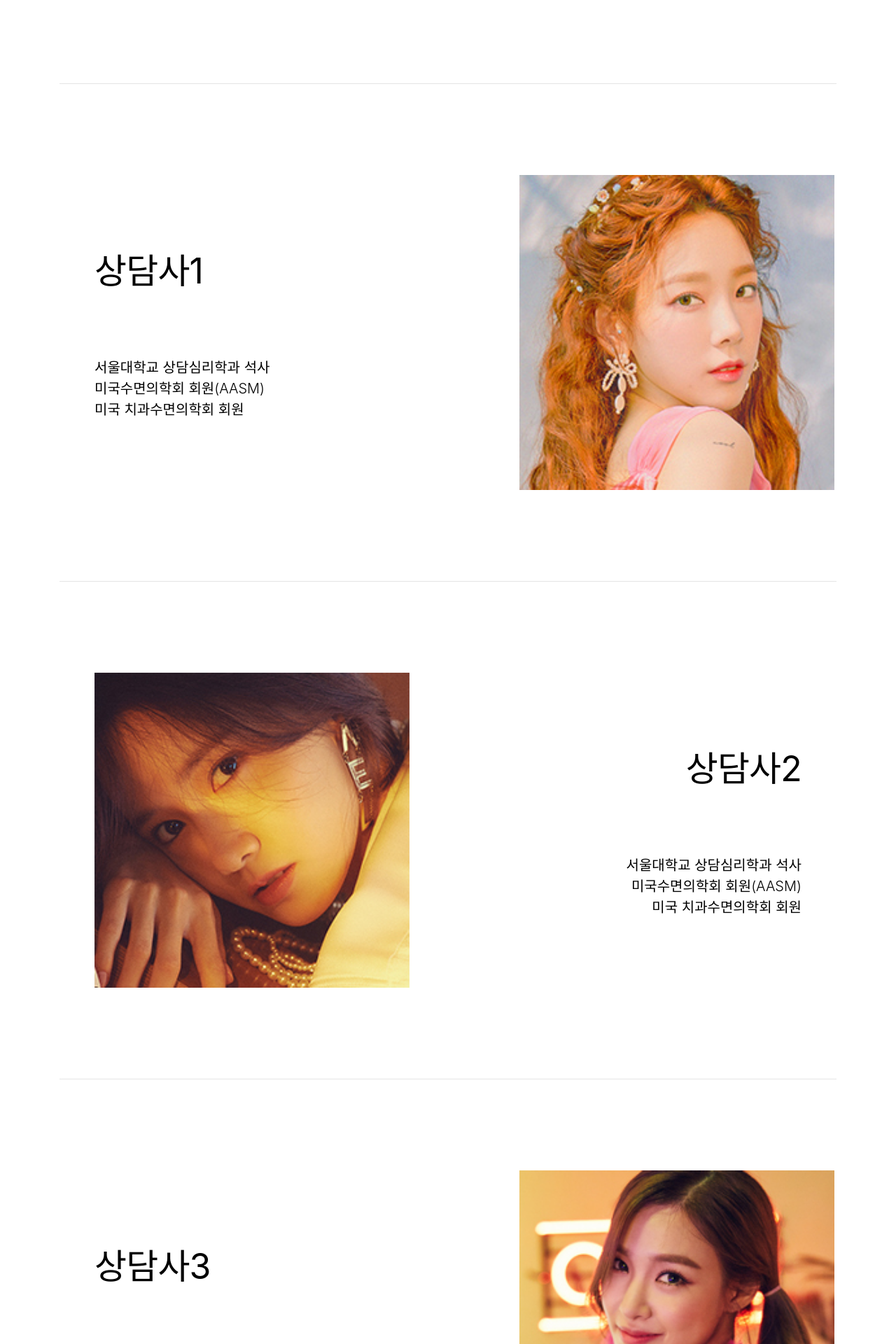
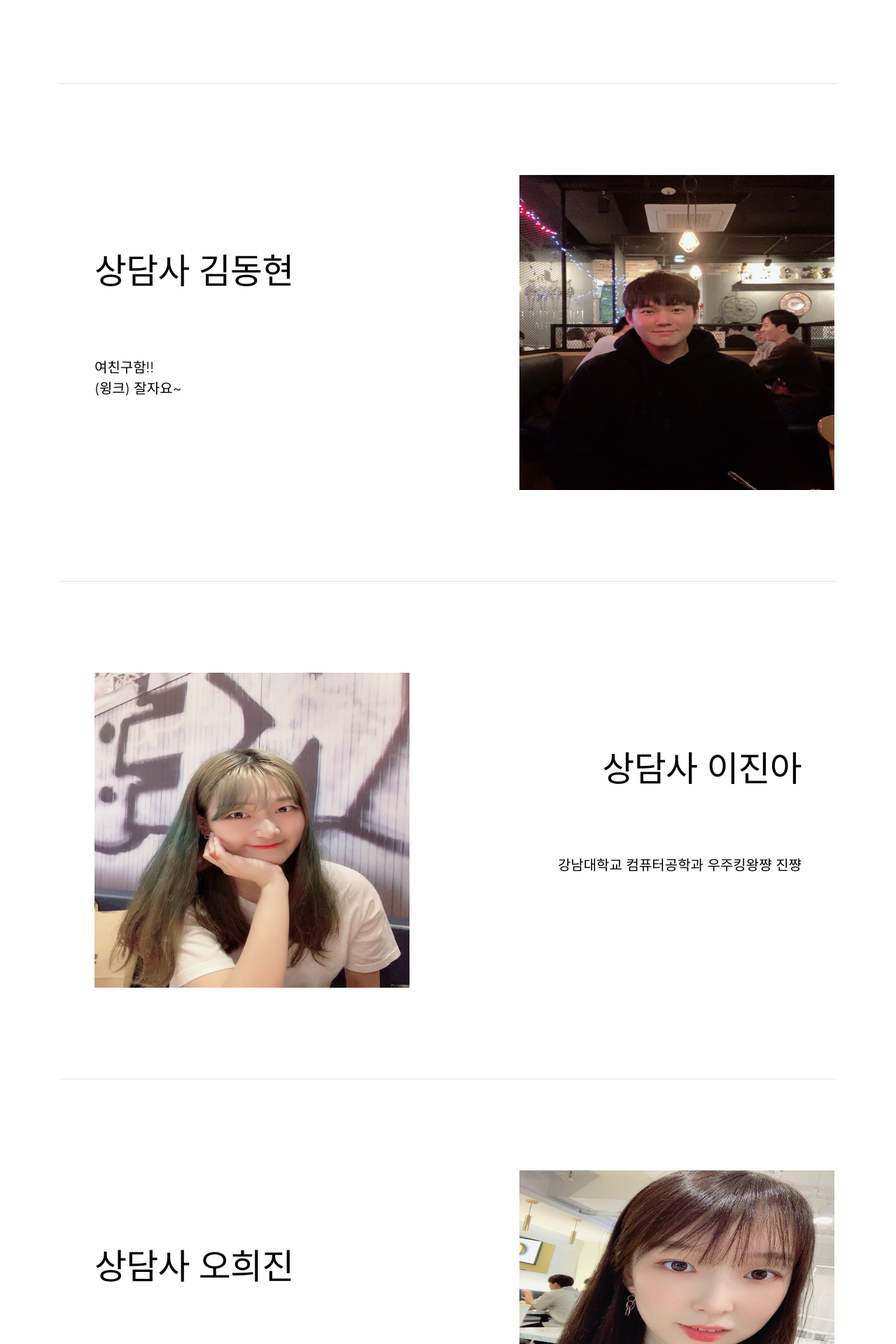
Before and after one commit to DongHyunKIM-Hi/SleepPattern, a Flask app: page / in a window 1280 px wide. Shown: the part 1134-3054 px from the top of the page at 70% size. Run offline with Flask 2, Linux system fonts and the light colour scheme; some libraries are stand-ins or nearby versions.

Commit message:
9.16업데이트
솔루션 안 띄워지는 오류 해결, 상담사 사진, 글귀 업데이트

```diff
--- a/app.py
+++ b/app.py
@@ -233,8 +233,8 @@ def show():
 
 
 
-@app.route('/show1', methods=['GET'])
-def show1():
+@app.route('/showsol', methods=['GET'])
+def showsol():
     name=request.args.get('name')
     want_item=db.solution.find_one({'name': name},{'_id':0})
     order= list(want_item['solution'])
--- a/templates/jalggang.html
+++ b/templates/jalggang.html
@@ -174,12 +174,11 @@
 
             <div class="row featurette">
                 <div class="col-md-7">
-                    <h2 class="featurette-heading">상담사1
-                    </h2>
-                    <p class="lead"><br><br><br>서울대학교 상담심리학과 석사<br>미국수면의학회 회원(AASM)<br> 미국 치과수면의학회 회원</p>
+                    <h2 class="featurette-heading">상담사 김동현</h2>
+                    <p class="lead"><br><br><br>여친구함!!<br>(윙크) 잘자요~</p>
                 </div>
                 <div class="col-md-5">
-                    <img id="counselor1" src="{{ url_for('static', filename='css/images/taeyeon.jpg') }}">
+                    <img id="counselor1" src="{{ url_for('static', filename='css/images/donghyun.jpg') }}">
                 </div>
             </div>
 
@@ -187,12 +186,12 @@
 
             <div class="row featurette">
                 <div class="col-md-7 order-md-2" style="text-align: right;">
-                    <h2 class="featurette-heading">상담사2</h2>
-                    <p class="lead"><br><br><br>서울대학교 상담심리학과 석사<br>미국수면의학회 회원(AASM)<br> 미국 치과수면의학회 회원</p>
+                    <h2 class="featurette-heading">상담사 이진아</h2>
+                    <p class="lead"><br><br><br>강남대학교 컴퓨터공학과 우주킹왕쨩 진쨩</p>
                     </p>
                 </div>
                 <div class="col-md-5 order-md-1">
-                    <img id="counselor2" src="{{ url_for('static', filename='css/images/yoona.jpg') }}">
+                    <img id="counselor2" src="{{ url_for('static', filename='css/images/jinah.jpg') }}">
                 </div>
             </div>
 
@@ -200,11 +199,24 @@
 
             <div class="row featurette">
                 <div class="col-md-7">
-                    <h2 class="featurette-heading">상담사3</h2>
-                    <p class="lead"><br><br><br>서울대학교 상담심리학과 석사<br>미국수면의학회 회원(AASM)<br> 미국 치과수면의학회 회원</p>
+                    <h2 class="featurette-heading">상담사 오희진</h2>
+                    <p class="lead"><br><br><br>아우내 대표 귀요미<br>카와이팸 1기 회장</p>
                 </div>
                 <div class="col-md-5">
-                    <img id="counselor3" src="{{ url_for('static', filename='css/images/tiffany.jpg') }}">
+                    <img id="counselor3" src="{{ url_for('static', filename='css/images/heejin.jpg') }}">
+                </div>
+            </div>
+
+            <hr class="featurette-divider">
+
+            <div class="row featurette">
+                <div class="col-md-7 order-md-2" style="text-align: right;">
+                    <h2 class="featurette-heading">상담사 조영진</h2>
+                    <p class="lead"><br><br><br>강남대 조인성<br>인성 문제 없음<br>믿거조 아님<br>먹는거 잘함</p>
+                    </p>
+                </div>
+                <div class="col-md-5 order-md-1">
+                    <img id="counselor2" src="{{ url_for('static', filename='css/images/youngjin.jpg') }}">
                 </div>
             </div>
 
--- a/templates/popup.html
+++ b/templates/popup.html
@@ -52,7 +52,7 @@
             let name = $('#getget').text();
             $.ajax({
                 type: "GET",
-                url: '/show1?name=' + name,
+                url: '/showsol?name=' + name,
                 data: {},
                 success: function(response) {
                     if (response['result'] == 'success') {
--- a/templates/solution.html
+++ b/templates/solution.html
@@ -115,7 +115,7 @@
 
         function popup1(name) {
             let want_name = name;
-            var win = window.open('/popup1?name=' + want_name, 'win', 'width=1000, height=600');
+            var win = window.open('/popup?name=' + want_name, 'win', 'width=1000, height=600');
         }
     </script>
 
```
Also changed, not shown: static/css/images/donghyun.jpg (added), static/css/images/heejin.jpg (added), static/css/images/jinah.jpg (added), static/css/images/youngjin.jpg (added).
